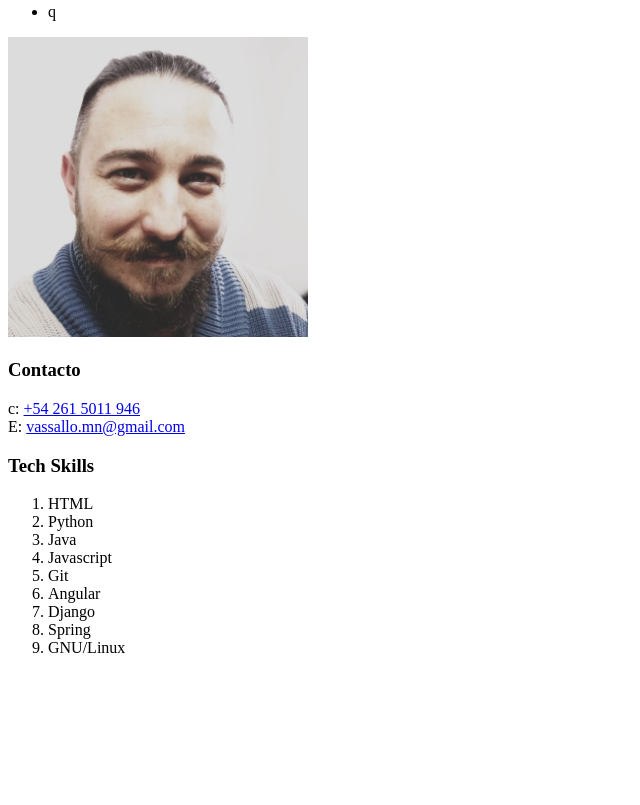
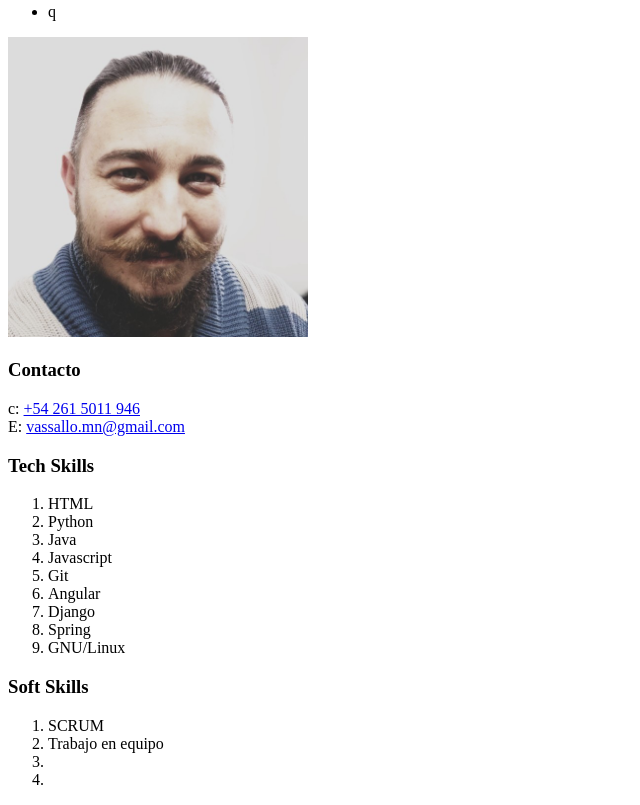
Before and after one commit to NikozV/Desafio-GoIT, a plain HTML site: page index.html in a window 1280 px wide. Shown: the part 634-1439 px from the top of the page, without its empty margins (0-640 px from the left). Before the commit the page ends 1307 px from the top, so only its background shows below. Drawn offline with Linux system fonts and the light colour scheme.

Commit message:
Día 1 - Habilidades blandas

```diff
--- a/index.html
+++ b/index.html
@@ -107,6 +107,16 @@
                 <li>GNU/Linux</li>
             </ol>
         </div>
+        <!-- Hablidades Blandas -->
+        <div>
+            <h3>Soft Skills</h3>
+            <ol>
+                <li>SCRUM</li>
+                <li>Trabajo en equipo</li>
+                <li></li>
+                <li></li>
+            </ol>
+        </div>
     </aside>
 </body>
 
```
